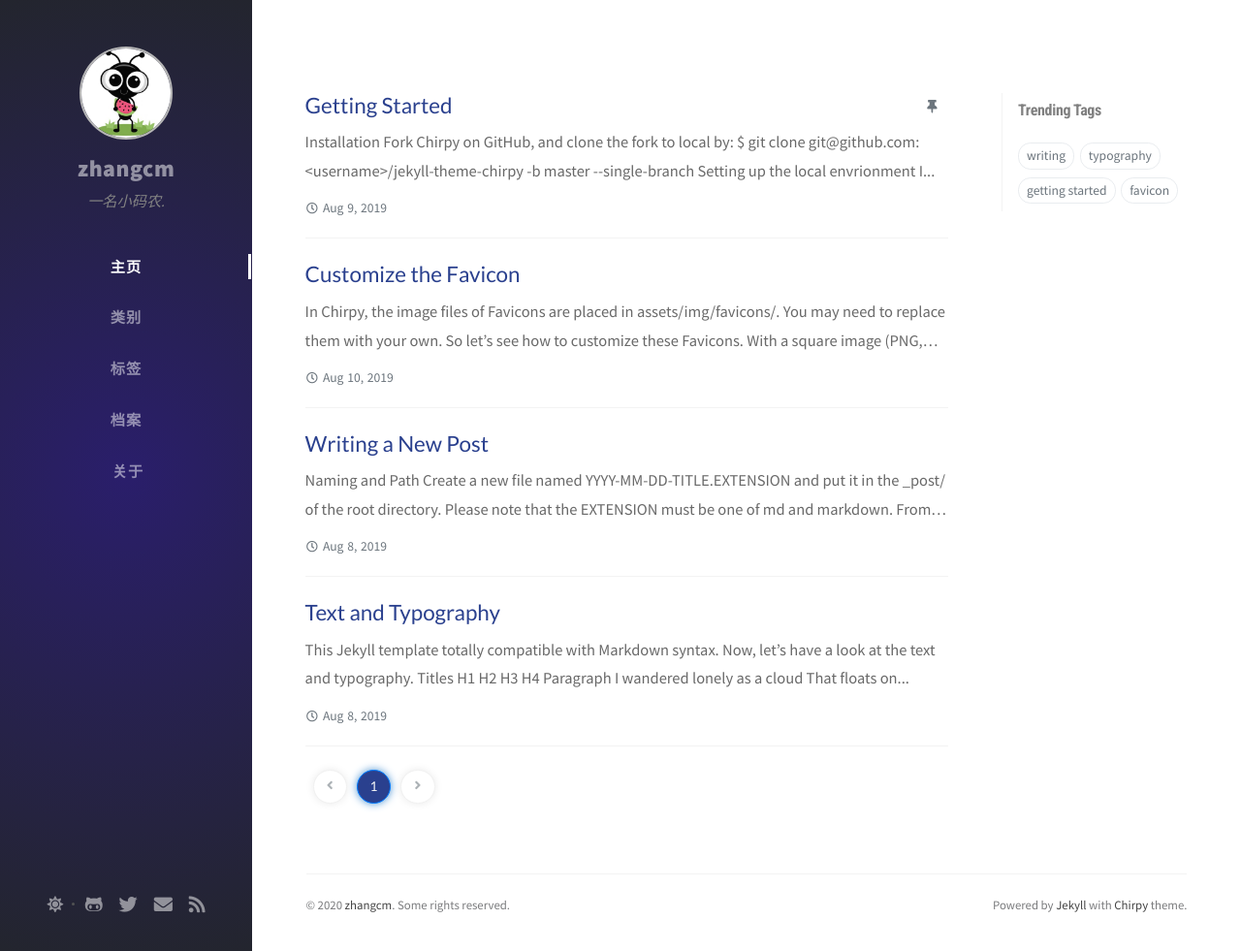
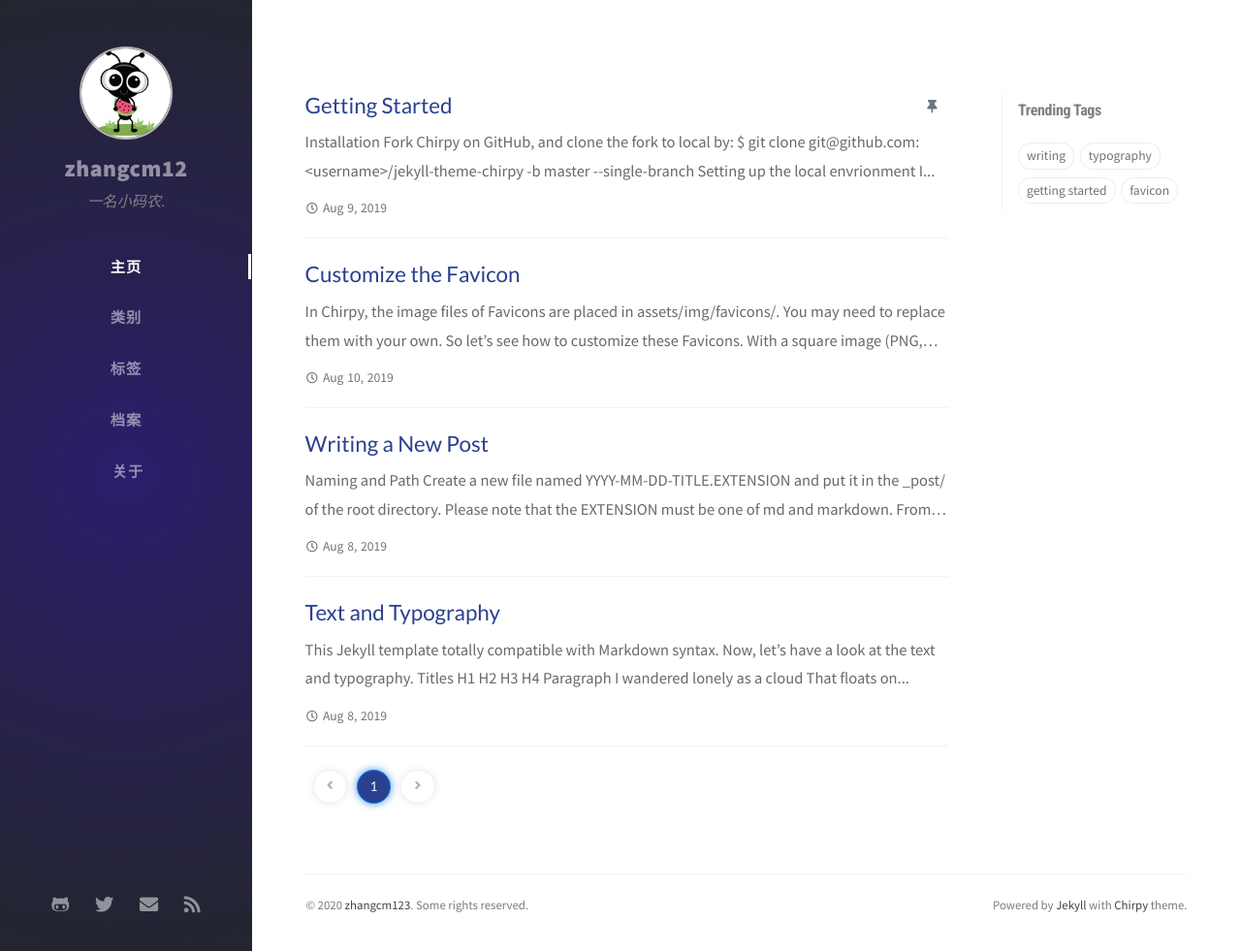
Before and after one commit to zsfzbc/blog, a Jekyll site: the page built from index.html, in a window 1280 px wide and 981 px high. Shown: the whole window at 97% size. Built offline with Jekyll 4.4.1, drawn with Linux system fonts in a browser that asks for light colours; nearby versions of some CDN libraries; the list of posts is cut into pages by our own code; comment, search, counter and statistics services are not loaded.

Commit message:
第一次提交

```diff
--- a/_config.yml
+++ b/_config.yml
@@ -8,7 +8,7 @@
 # jekyll-seo-tag settings › https://github.com/jekyll/jekyll-seo-tag/blob/master/docs/usage.md
 #--------------------------
 
-title: zhangcm                          # the main title
+title: zhangcm12                          # the main title
 
 tagline: 一名小码农.  # it will display as the sub-title
 
@@ -31,7 +31,7 @@ twitter:
   username: zhangcm            # change to your twitter username
 
 social:
-  name: zhangcm                  # it will shows as the copyright owner in Footer
+  name: zhangcm123                  # it will shows as the copyright owner in Footer
   email: example@doamin.com             # change to your email address
   links:
     # The first element serves as the copyright owner's link
@@ -78,7 +78,7 @@ disqus:
 #
 #     dark   - Use the dark color scheme
 #
-theme_mode: dual
+theme_mode: light
 
 # boolean type, global switch for ToC in posts.
 toc: true
```
